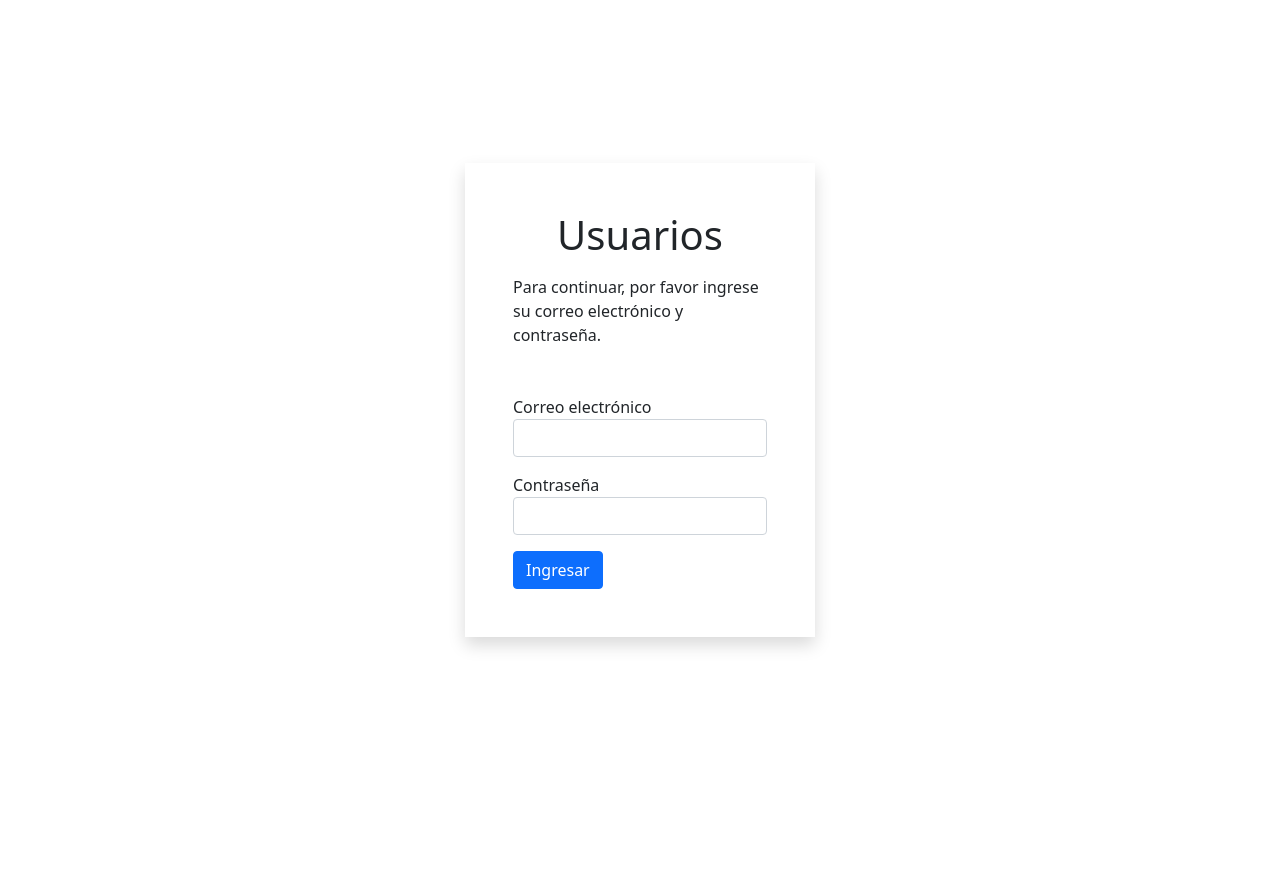
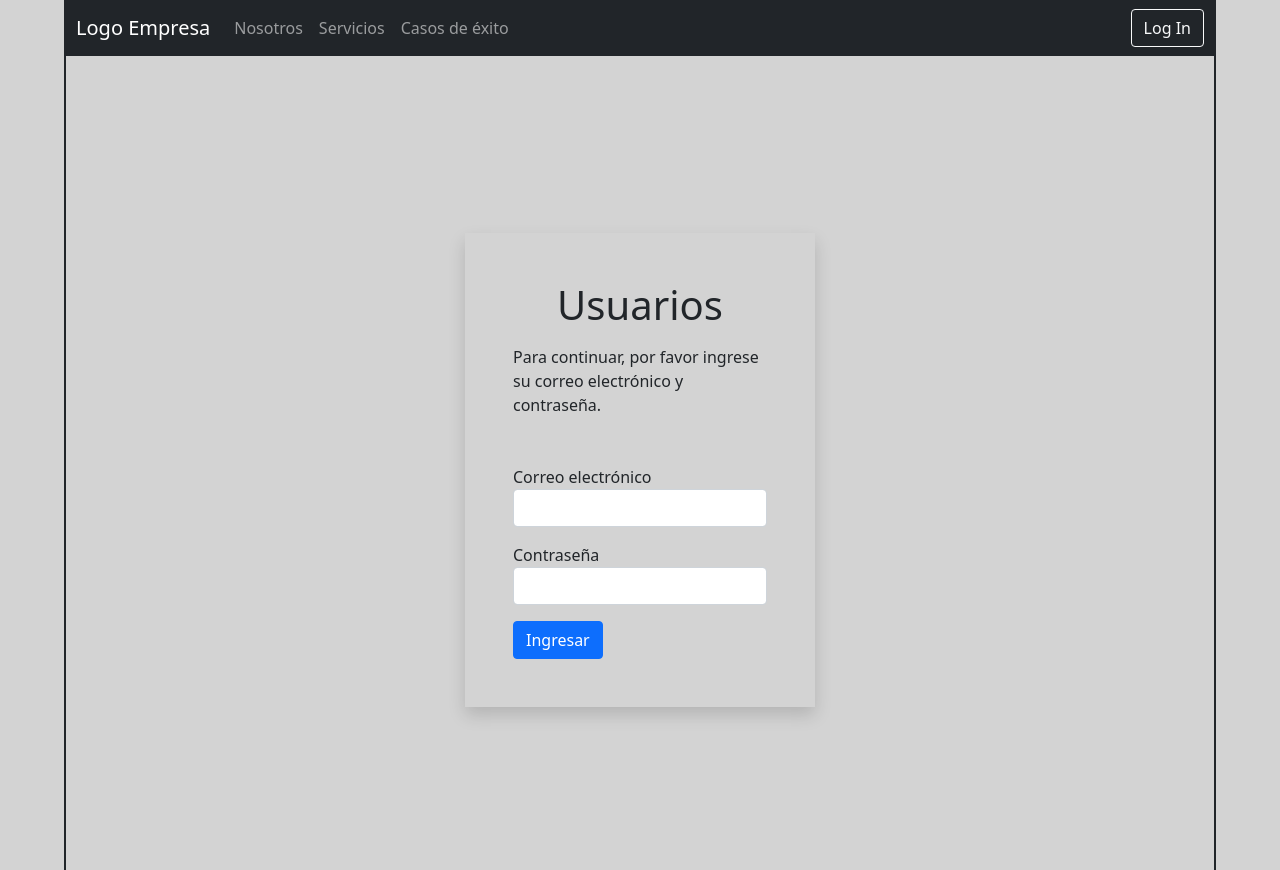
Before and after one commit to Crst17/backend-final, a Vue app: page /login in a window 1280 px wide. Before the commit the page ends 800 px from the top, so only its background shows below. Built offline with nearby package versions, Linux system fonts and the light colour scheme.

Commit message:
Menu en vista Admin

```diff
--- a/src/App.vue
+++ b/src/App.vue
@@ -5,4 +5,14 @@
 </template>
 
 <style>
+body {
+  --width: 90%;
+  --bg-color: #212529;
+  background: lightgray;
+  border-right: solid var(--bg-color) 2px;
+  border-left: solid var(--bg-color) 2px;
+  margin: 0 auto;
+  width: var(--width);
+  padding-top: 70px;
+}
 </style>
--- a/src/views/Admin.vue
+++ b/src/views/Admin.vue
@@ -1,5 +1,6 @@
 <template>
-  <div class="home">
+    <div class="admin">
+        <the-menu></the-menu>
         <div class="navbar navbar-expand bg-light navbar light">
         <div class="container">
 
@@ -22,12 +23,13 @@
             </div>
         </div>
         </div>
-
     </div>
 </template>
 
 <script>
+import TheMenu from '../components/TheMenu.vue';
 export default {
+  components: { TheMenu },
   data() {
     return {
       user: {}
--- a/src/views/Login.vue
+++ b/src/views/Login.vue
@@ -1,4 +1,6 @@
 <template>
+    <div class="login">
+        <the-menu></the-menu>
         <div class="fluid-container d-flex justify-content-center align-items-center">
             <div class="p-5 shadow ">
                 <h1 class="text-center mb-3">Usuarios</h1>
@@ -8,13 +10,18 @@
                 <login-form></login-form>
             </div>
         </div>
+    </div>
 </template>
 
 <script>
 import LoginForm from '@/components/auth/LoginForm'
+import TheMenu from '../components/TheMenu.vue'
+import TheFooter from '../components/TheFooter.vue'
 export default {
     components: {
-        LoginForm
+        LoginForm,
+        TheMenu,
+        TheFooter
     }
 }
 </script>
```
Lines whose indentation alone changed are shown as unchanged.
